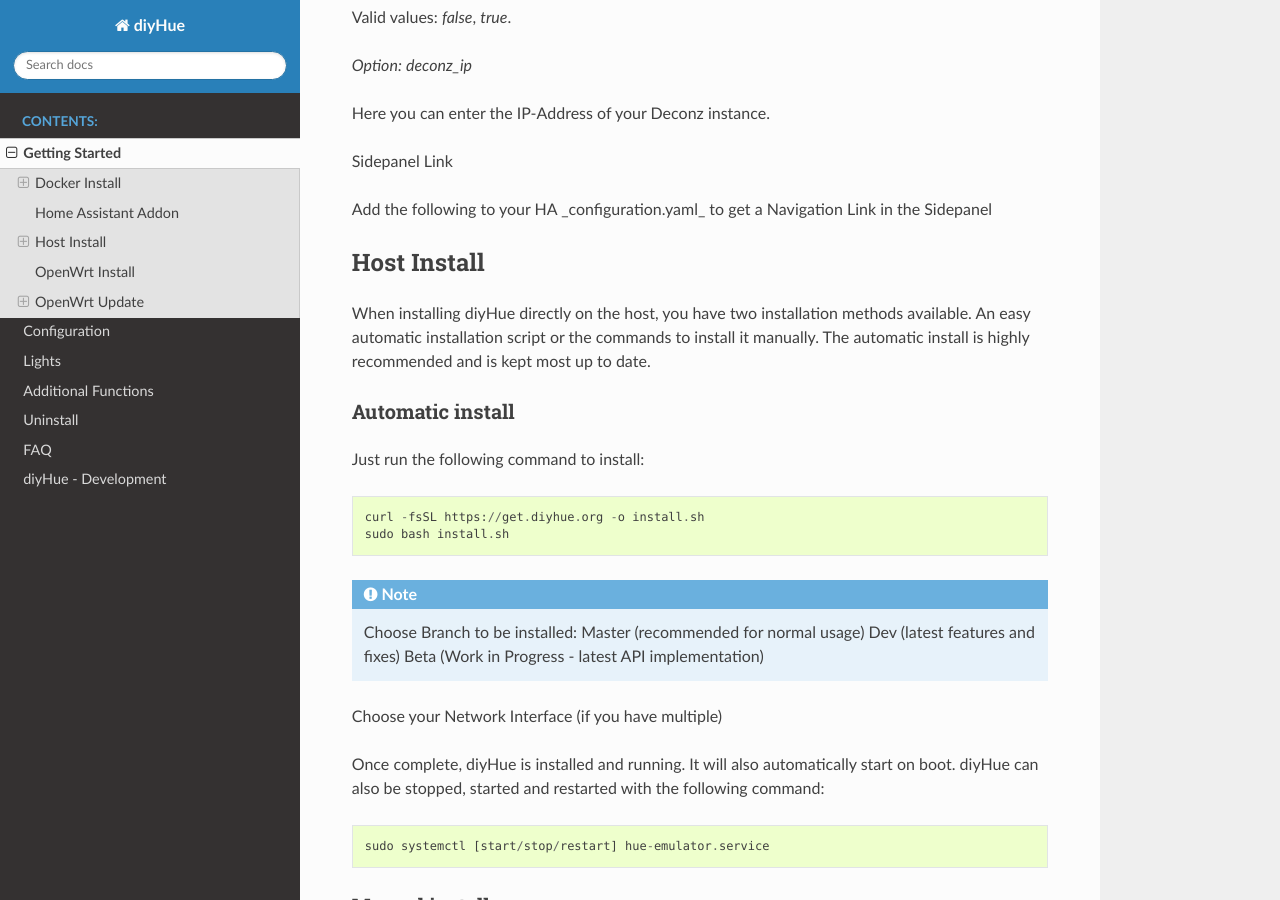
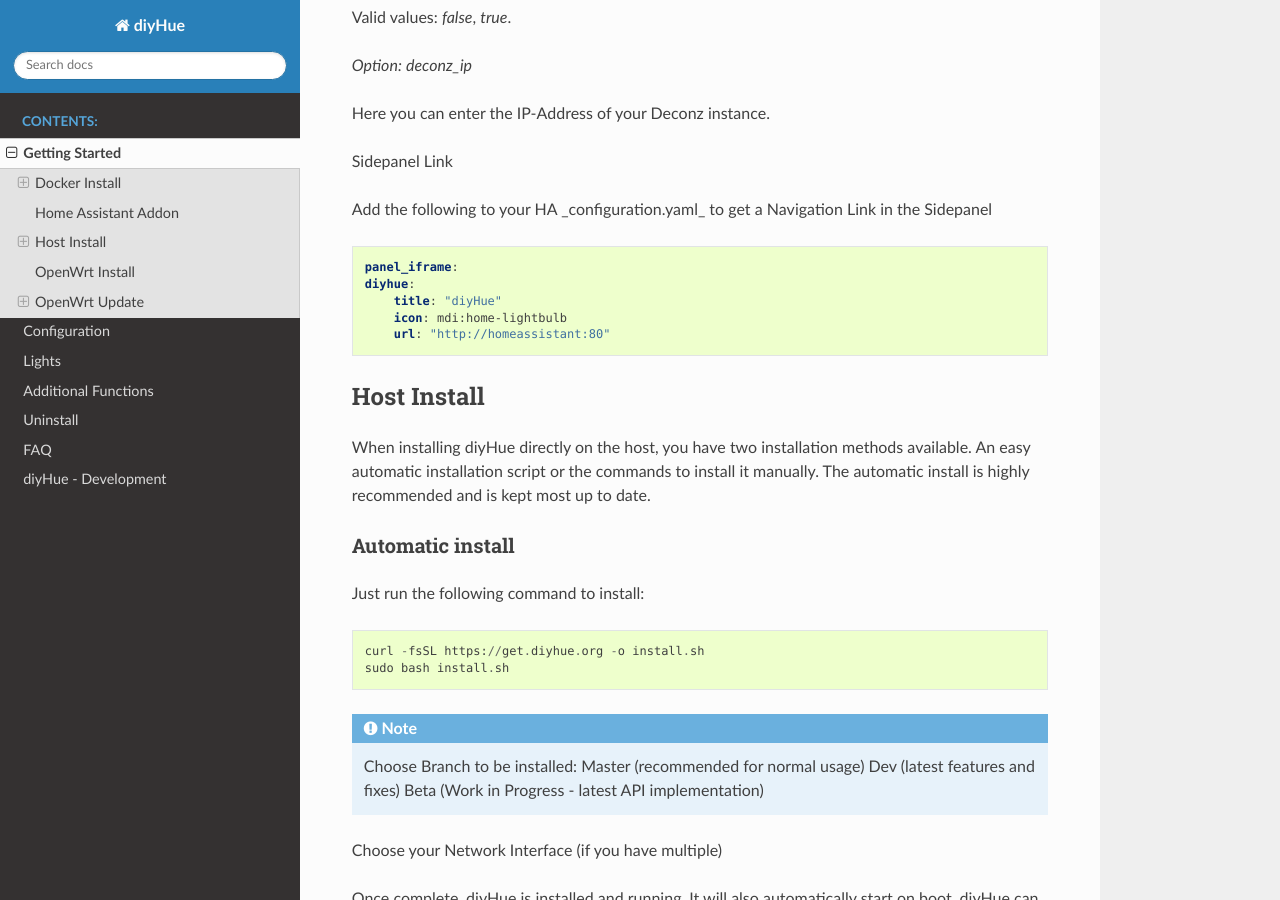
Before and after one commit to diyhue/ReadTheDocs, a Sphinx documentation site: the page built from source/getting_started.rst, in a window 1280 px wide and 900 px high, scrolled down 4058 px. Built offline with Sphinx 7.4.7 and the Read the Docs theme 2.0.0, drawn with Linux system fonts in a browser that asks for light colours; pages that are not in the unit, such as notebooks, are missing from menus; some of the changed text lies outside the part shown.

Commit message:
Theme has to be added via requirements.txt. Also fixed some of the warnings the doc had during the build

```diff
--- /dev/null
+++ b/requirements.txt
@@ -0,0 +1 @@
+sphinx_rtd_theme
--- a/source/conf.py
+++ b/source/conf.py
@@ -47,7 +47,7 @@
     'sphinx.ext.mathjax',
     'sphinx.ext.ifconfig',
     'sphinx.ext.viewcode',
-    'sphinx.ext.githubpages',
+    'sphinx.ext.githubpages'
 ]
 
 # Add any paths that contain templates here, relative to this directory.
@@ -67,7 +67,7 @@
 #
 # This is also used if you do content translation via gettext catalogs.
 # Usually you set "language" from the command line for these cases.
-language = None
+language = 'en'
 
 # List of patterns, relative to source directory, that match files and
 # directories to ignore when looking for source files.
@@ -84,10 +84,7 @@
 # a list of builtin themes.
 #
 #html_theme = 'alabaster'
-import sphinx_rtd_theme
 html_theme = "sphinx_rtd_theme"
-html_theme_path = [sphinx_rtd_theme.get_html_theme_path()]
-
 
 # Theme options are theme-specific and customize the look and feel of a theme
 # further.  For a list of options available for each theme, see the
@@ -194,7 +191,7 @@
 # -- Options for intersphinx extension ---------------------------------------
 
 # Example configuration for intersphinx: refer to the Python standard library.
-intersphinx_mapping = {'https://docs.python.org/': None}
+intersphinx_mapping = {'python': ('https://docs.python.org/3', None)}
 
 # -- Options for todo extension ----------------------------------------------
 
--- a/source/configuration.rst
+++ b/source/configuration.rst
@@ -13,7 +13,7 @@
 For specific details on how to setup specific lights, browse the lights section in the navigation bar to the left.
 
 Configuration Files
-------------------
+-------------------
 
 The entire configuration is saved in dedicated yaml files. Changes to the bridge are saved when a new object is created or every hour automatically. In case of state change of lights or sensors the configuration is not saved to avoid extensive writes to the SD card on Raspberry Pi's. If you want to save the configuration manually, you can do so by accessing ``http://{emulator ip}/save``. If you want to manually edit the configurations file to change any kind of resource, I recommend backing up the files first. In case the configurations file are corrupted, you can look for backups that are done automatically every Sunday night.
 
--- a/source/getting_started.rst
+++ b/source/getting_started.rst
@@ -68,7 +68,7 @@
 
 
 Home Assistant Addon
---------------
+--------------------
 
 Installation
 
@@ -87,7 +87,7 @@
 In that case:
 
 - Stop diyHue
-- delete cert.pem in _/config/diyhue_ dir
+- delete cert.pem in /config/diyhue dir
 - edit mac
 - restart diyHue
 
@@ -140,7 +140,8 @@
 Add the following to your HA _configuration.yaml_ to get a Navigation Link in the Sidepanel
 
 .. code-block:: yaml
-    panel_iframe:
+
+	panel_iframe:
         diyhue:
             title: "diyHue"
             icon: mdi:home-lightbulb
```
Also changed, not shown: .readthedocs.yaml.
